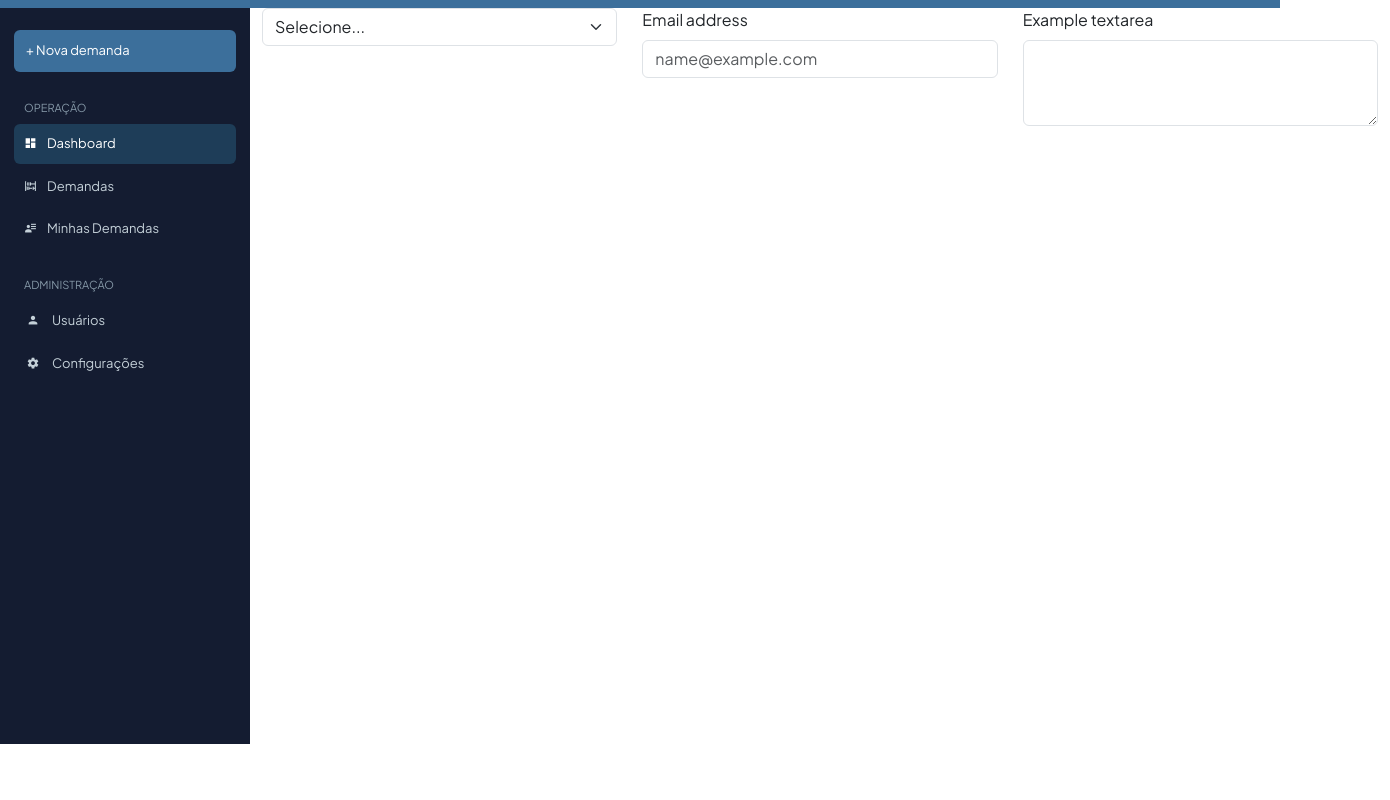
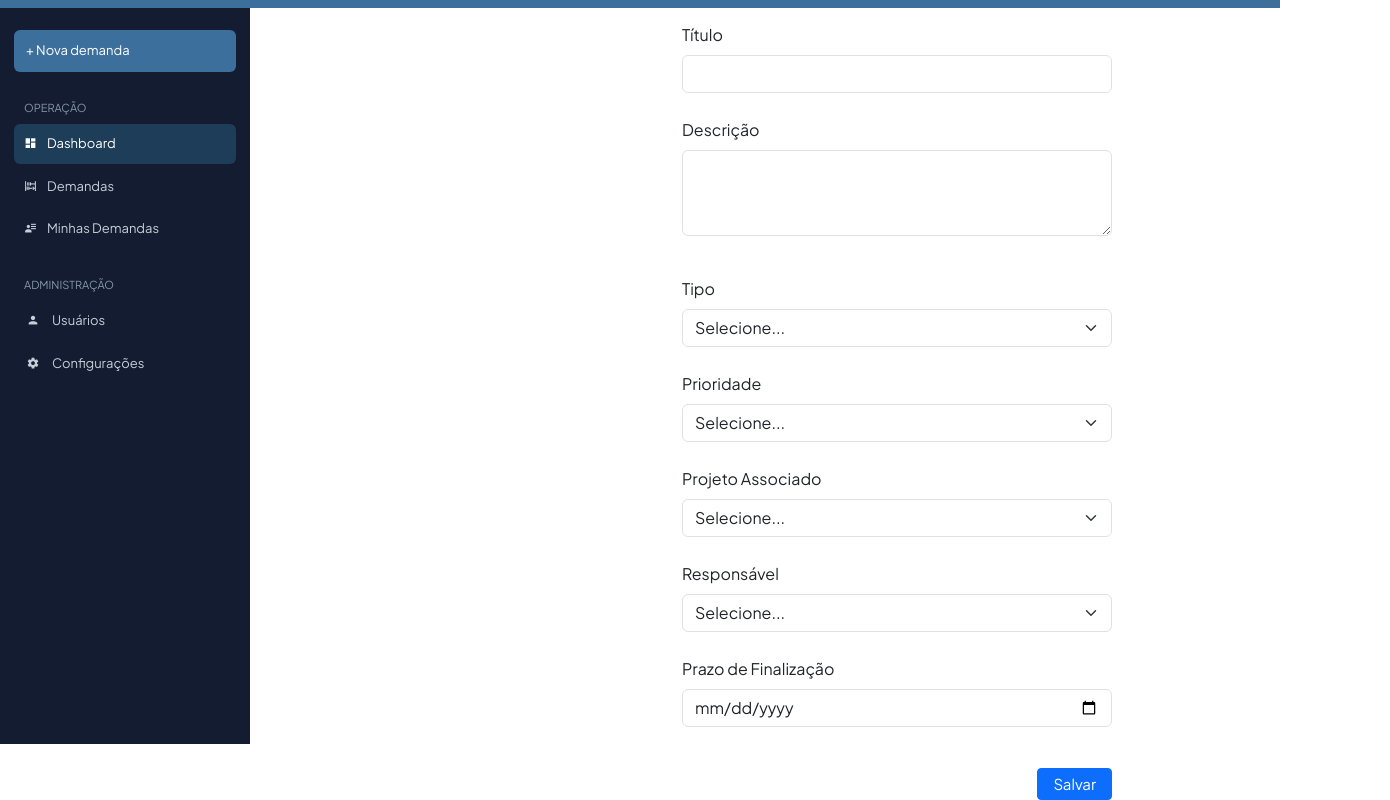
Before and after one commit to sophiadesf/PI-II-TIME-25, a plain HTML site: page Codigo/novademanda.html in a window 1280 px wide. Shown: the part 56-856 px from the top of the page, 1390 px wide, since content can reach past the window. Before the commit the page ends 800 px from the top, so only its background shows below. Drawn offline with nearby package versions, Linux system fonts and the light colour scheme.

Commit message:
Adição das abas necessárias para cadastro de demandas

```diff
--- a/Codigo/css/style.css
+++ b/Codigo/css/style.css
@@ -425,6 +425,7 @@ td {
 
 .container{
     display: flex;
+    flex-direction: column;
     justify-content: center;
     gap: 25px;
 }
@@ -435,4 +436,18 @@ td {
 
 .item-form{
     width: 430px;
+    margin-left: 420px;
 }
+
+.botoes{
+    display: flex;
+    flex-direction: row;
+    justify-content: right;
+    gap: 10px;
+}
+
+.botoes button{
+    font-size: 15px;
+    padding-left: 15px;
+    padding-right: 15px;
+}
--- a/Codigo/novademanda.html
+++ b/Codigo/novademanda.html
@@ -18,30 +18,75 @@
     <div id="topbar"></div>
     <div class="layout">
         <div id="menu"></div>
+        <div class="container">
+            <h2>Cadastro de Demandas</h2>
 
-        <div class="container">
             <div class="item-form">
+                <label for="exampleFormControlInput1" class="form-label">Título</label>
+                <input class="form-control" type="text" aria-label="default input example">
+            </div>
+
+            <div class="item-form">
+                <div class="mb-3">
+                    <label for="exampleFormControlTextarea1" class="form-label">Descrição</label>
+                    <textarea class="form-control" id="exampleFormControlTextarea1" rows="3"></textarea>
+                </div>
+            </div>
+
+            <div class="item-form">
+                <label for="exampleFormControlInput1" class="form-label">Tipo</label>
                 <select class="form-select" aria-label="Default select example">
                     <option selected>Selecione...</option>
-                    <option value="1">One</option>
-                    <option value="2">Two</option>
-                    <option value="3">Three</option>
+                    <option value="1">Tarefa</option>
+                    <option value="2">Defeito</option>
+                    <option value="3">Melhoria</option>
+                    <option value="4">Documentação</option>
+                </select>
+            </div>
+
+            <div class="item-form">
+                <label for="exampleFormControlInput1" class="form-label">Prioridade</label>
+                <select class="form-select" aria-label="Default select example">
+                    <option selected>Selecione...</option>
+                    <option value="1">Crítica</option>
+                    <option value="2">Alta</option>
+                    <option value="3">Média</option>
+                    <option value="4">Baixa</option>
+                </select>
+            </div>
+
+            <div class="item-form">
+                <label for="exampleFormControlInput1" class="form-label">Projeto Associado</label>
+                <select class="form-select" aria-label="Default select example">
+                    <option selected>Selecione...</option>
+                    <option value="1">Projeto 1</option>
+                    <option value="2">Projeto 2</option>
+                    <option value="3">Projeto 3</option>
+                </select>
+            </div>
+
+            <div class="item-form">
+                <label for="exampleFormControlInput1" class="form-label">Responsável</label>
+                <select class="form-select" aria-label="Default select example">
+                    <option selected>Selecione...</option>
+                    <option value="1">Responsável 1</option>
+                    <option value="2">Responsável 2</option>
+                    <option value="3">Responsável 3</option>
                 </select>
             </div>
 
             <div class="item-form">
                 <div class="mb-3">
-                    <label for="exampleFormControlInput1" class="form-label">Email address</label>
-                    <input type="email" class="form-control" id="exampleFormControlInput1" placeholder="name@example.com">
-                </div>
-            </div>
-            <div class="item-form">
-                <div class="mb-3">
-                    <label for="exampleFormControlTextarea1" class="form-label">Example textarea</label>
-                    <textarea class="form-control" id="exampleFormControlTextarea1" rows="3"></textarea>
+                    <label for="data" class="form-label">Prazo de Finalização</label>
+                    <input type="date" class="form-control" id="data" name="data">
                 </div>
             </div>
 
+            <div class="item-form">
+                <div class="botoes">
+                    <button type="button" class="btn btn-primary btn-sm">Salvar</button>
+                </div>
+            </div>
         </div>
     </div>
 </body>
```
